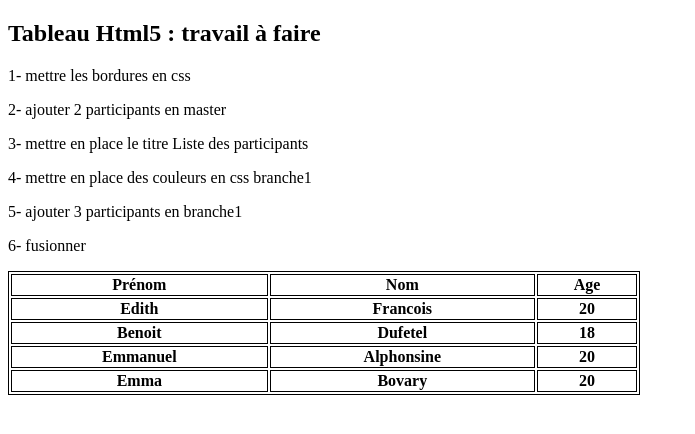
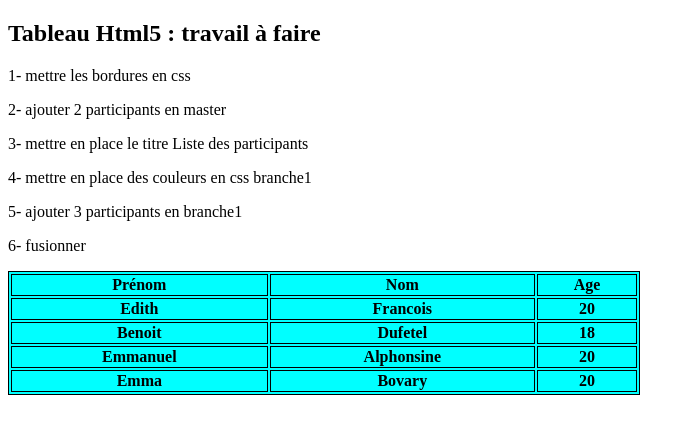
Before and after one commit to MaximeDubois2/TPGit_GitHub, a plain HTML site: page index.html in a window 1280 px wide. Shown: the whole page, without its empty margins (0-695 px from the left). Drawn offline with Linux system fonts and the light colour scheme.

Commit message:
index.html avec couleur bleu et emma bovary

```diff
--- a/index.html
+++ b/index.html
@@ -5,6 +5,7 @@
 	<style>
 		table,th,td{
 		Border : 1px solid black;
+		Background-color:aqua;
 	}
 
 	</style>
```
